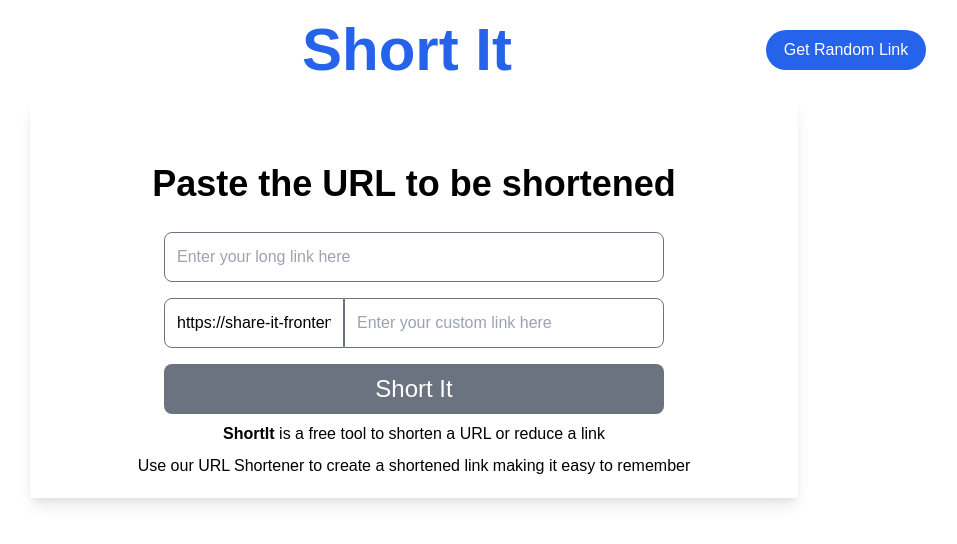
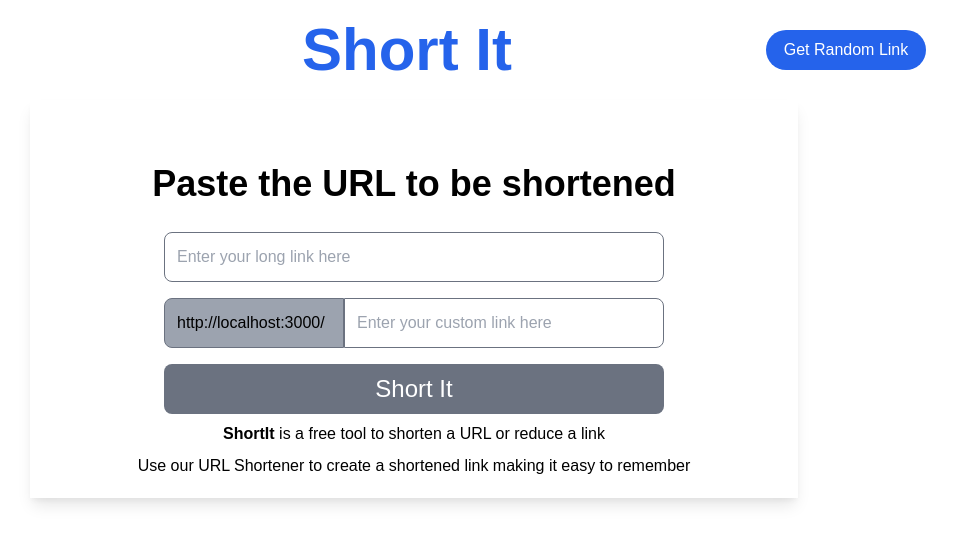
Before and after one commit to Sanju-S/ShareIt_frontend, a Next.js app: page / in a window 1280 px wide. Both pictures are taken after a click on the button "Get Custom Link". Shown: the top 544 px of the page, without its empty margins (226-1183 px from the left). Built offline with nearby package versions, Linux system fonts and the light colour scheme.

Commit message:
changes made to custom link styles

```diff
--- a/components/HomePage.js
+++ b/components/HomePage.js
@@ -9,10 +9,10 @@ const HomePage = () => {
   const [copyDone, setCopyDone] = useState(false);
   const router = useRouter();
 
-  const BASE_URL = "https://shortit-backend.herokuapp.com";
-  // const BASE_URL = "http://127.0.0.1:8000";
-  // const FRONT_URL = "http://localhost:3000/";
-  const FRONT_URL = "https://share-it-frontend.vercel.app/";
+  const BASE_URL = "http://127.0.0.1:8000";
+  const FRONT_URL = "http://localhost:3000/";
+  // const BASE_URL = "https://shortit-backend.herokuapp.com";
+  // const FRONT_URL = "https://share-it-frontend.vercel.app/";
 
   const getShortLink = async () => {
     const data = await fetch(`${BASE_URL}/api/create/`, {
@@ -103,7 +103,8 @@ const HomePage = () => {
               <input
                 type="text"
                 value={FRONT_URL}
-                className="border outline-none border-gray-500 w-[180px] rounded-tl-lg rounded-bl-lg px-3"
+                disabled={true}
+                className="border outline-none border-gray-500 w-[180px] rounded-tl-lg rounded-bl-lg px-3 bg-gray-400"
               />
               <input
                 type="text"
--- a/pages/[slug].js
+++ b/pages/[slug].js
@@ -32,8 +32,8 @@ const Slug = ({ data }) => {
 export default Slug;
 
 export async function getServerSideProps(context) {
-  const BASE_URL = "https://shortit-backend.herokuapp.com";
-  // const BASE_URL = "http://127.0.0.1:8000";
+  // const BASE_URL = "https://shortit-backend.herokuapp.com";
+  const BASE_URL = "http://127.0.0.1:8000";
   const { slug } = context.params;
   const data = await fetch(`${BASE_URL}/api/get/`, {
     method: "POST",
```
